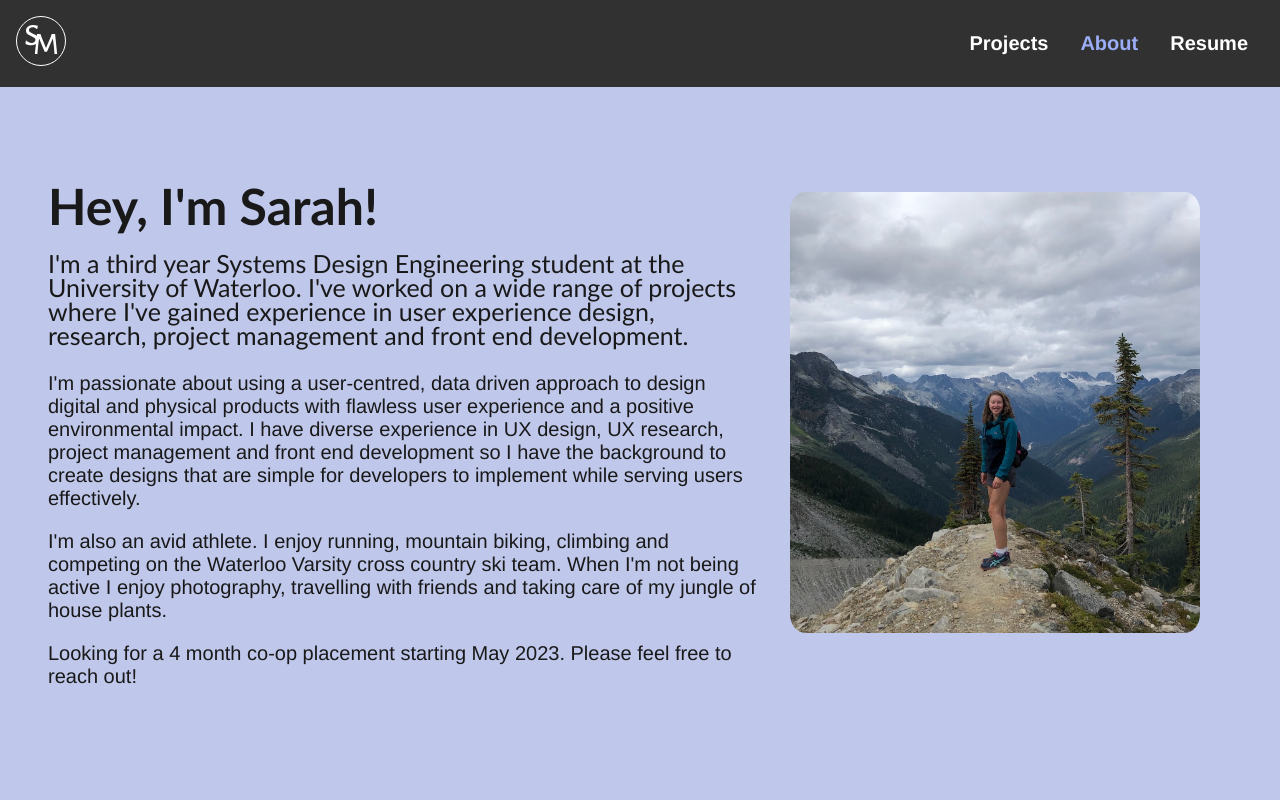
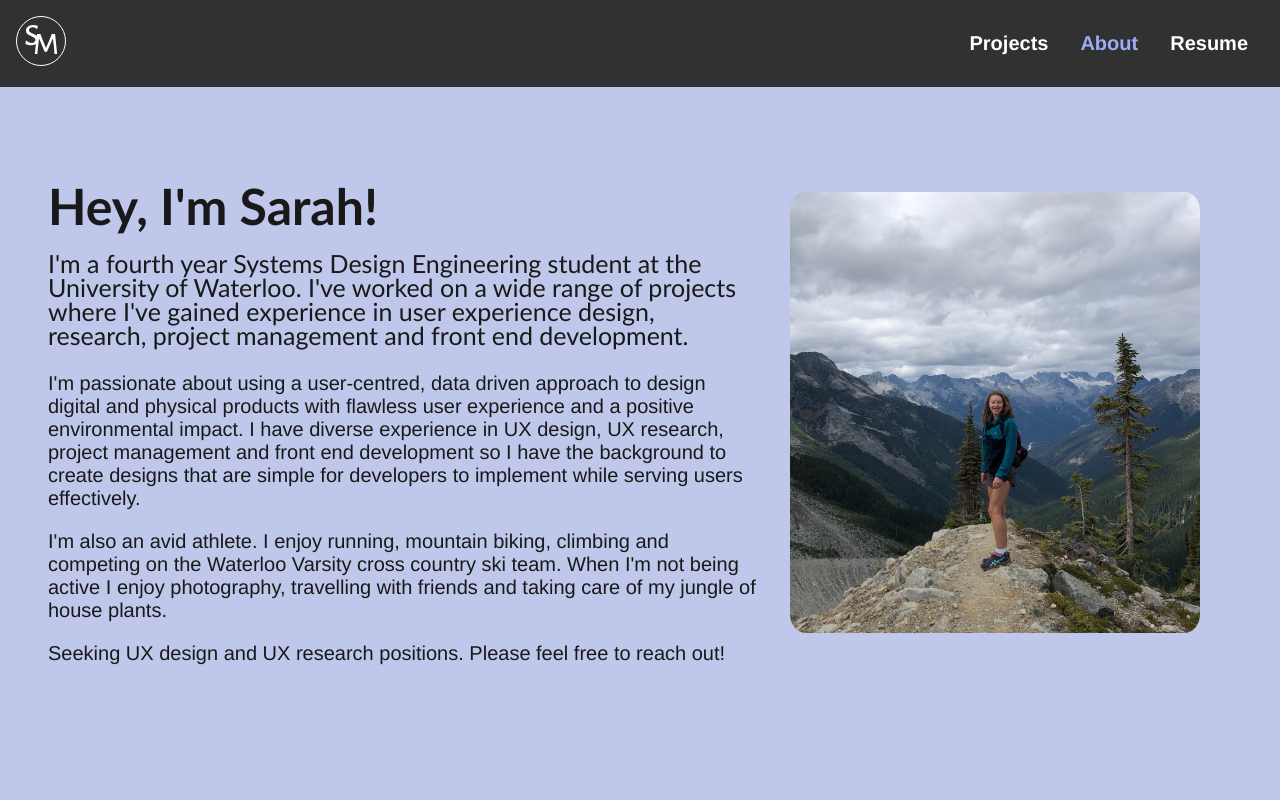
Before and after one commit to sarahmacintosh/portfolio-fall-2021, a Vue app: page /#/about in a window 1280 px wide. Shown: the top 800 px of the page. Built offline with nearby package versions, Linux system fonts and the light colour scheme.

Commit message:
updated CV and About

```diff
--- a/src/views/About.vue
+++ b/src/views/About.vue
@@ -5,10 +5,10 @@
 		<img src="../assets/glacier-hike.jpeg" alt="Me!">
 			<div>
 				<h1>Hey, I'm Sarah!</h1>
-				<p class="sub-header" >I'm a third year Systems Design Engineering student at the University of Waterloo. I've worked on a wide range of projects where I've gained experience in user experience design, research, project management and front end development.</p>
+				<p class="sub-header" >I'm a fourth year Systems Design Engineering student at the University of Waterloo. I've worked on a wide range of projects where I've gained experience in user experience design, research, project management and front end development.</p>
 				<p>I'm passionate about using a user-centred, data driven approach to design digital and physical products with flawless user experience and a positive environmental impact. I have diverse experience in UX design, UX research, project management and front end development so I have the background to create designs that are simple for developers to implement while serving users effectively.</p>
 				<p>I'm also an avid athlete. I enjoy running, mountain biking, climbing and competing on the Waterloo Varsity cross country ski team. When I'm not being active I enjoy photography, travelling with friends and taking care of my jungle of house plants.</p>
-				<p>Looking for a 4 month co-op placement starting May 2023. Please feel free to reach out!</p>
+				<p>Seeking UX design and UX research positions. Please feel free to reach out!</p>
 			</div>
 		</div>
 		<Footer/>
```
Also changed, not shown: 1 other file (tests, documents, lock files or other folders).
